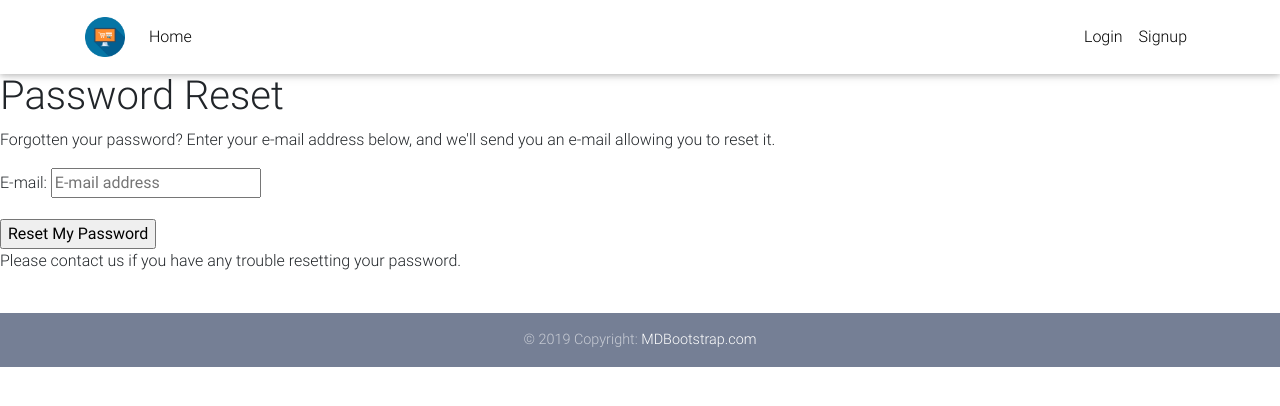
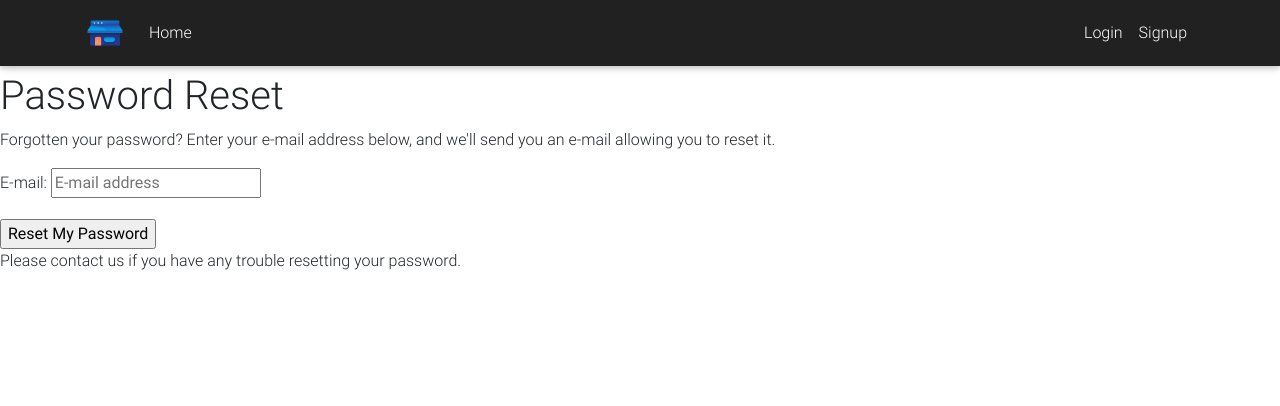
Before and after one commit to alexsonnysar/uh-se-ecommerce-app, a Django app: page /accounts/password/reset/ in a window 1280 px wide. Shown: the top 406 px of the page. Run offline with Django 3.2, Linux system fonts and the light colour scheme; some libraries are stand-ins or nearby versions.

Commit message:
Stylizing changes to navbar

```diff
--- a/templates/base.html
+++ b/templates/base.html
@@ -11,7 +11,7 @@
   <title>{% block head_title %}{% endblock %}</title>
   {% block extra_head %}
   {% endblock %}
-  <link rel="shortcut icon" type="image/png" href="{% static 'onlineshop_78377.ico' %}"/>
+  <link rel="shortcut icon" type="image/png" href="{% static 'store_shop_building_ecommerce_icon_124608.ico' %}"/>
   <!-- Font Awesome -->
   <link rel="stylesheet" href="https://use.fontawesome.com/releases/v5.11.2/css/all.css">
   <!-- Bootstrap core CSS -->
@@ -72,12 +72,12 @@
     {% endif %}
   </div>
 <!-- Navbar -->
-  <nav class="navbar fixed-top navbar-expand-lg navbar-light white scrolling-navbar">
+  <nav class="navbar fixed-top navbar-expand-lg navbar-dark elegant-color-dark">
     <div class="container">
 
       <!-- Brand -->
       <a class="navbar-brand waves-effect" href="#">
-        <img src="{% static 'onlineshop_78377.ico' %}" width="40" height="40" alt="">
+        <img src="{% static 'store_shop_building_ecommerce_icon_124608.ico' %}" width="40" height="40" alt="">
         <!-- <strong class="blue-text">Ecommerce Site</strong> -->
       </a>
 
@@ -100,20 +100,23 @@
             <a class="nav-link waves-effect" href="/checkout">Checkout
             </a>
           </li> -->
-          <li class="nav-item">
+          <!-- <li class="nav-item">
             <a class="nav-link waves-effect" href="/history">My Orders
             </a>
-          </li>
+          </li> -->
           {% endif %}
         </ul>
 
         <!-- Right -->
         <ul class="navbar-nav nav-flex-icons">
           {% if request.user.is_authenticated %}
-          <li class="nav-item">
-            <a class="nav-link ">
-              {{ request.user|get_name}}
-            </a>
+          <!-- User Dropdown Menu -->
+          <li class="nav-item dropdown">
+            <a class="nav-link dropdown-toggle" id="navbarDropdownMenuLink" data-toggle="dropdown"
+              aria-haspopup="true" aria-expanded="false">{{ request.user|get_name}} </a>
+            <div class="dropdown-menu dropdown-primary" aria-labelledby="navbarDropdownMenuLink">
+              <a class="dropdown-item" href="/history">My Orders</a>
+            </div>
           </li>
           <li class="nav-item">
             <a class="nav-link waves-effect" href="/cart">
@@ -149,25 +152,11 @@
   <!-- Navbar -->
 
 
-{% block content %}
-{% endblock content%}
+  {% block content %}
+  {% endblock content%}
 
-{% block extra_body %}
-{% endblock %}
-
-<!--Footer-->
-  <footer class="page-footer text-center font-small mt-4 wow fadeIn">
-
-
-    <!--Copyright-->
-    <div class="footer-copyright py-3">
-      © 2019 Copyright:
-      <a href="https://mdbootstrap.com/education/bootstrap/" target="_blank"> MDBootstrap.com </a>
-    </div>
-    <!--/.Copyright-->
-
-  </footer>
-  <!--/.Footer-->
+  {% block extra_body %}
+  {% endblock %}
 
   <!-- SCRIPTS -->
   <!-- JQuery -->
```
Also changed, not shown: static/store_shop_building_ecommerce_icon_124608.ico (added).
